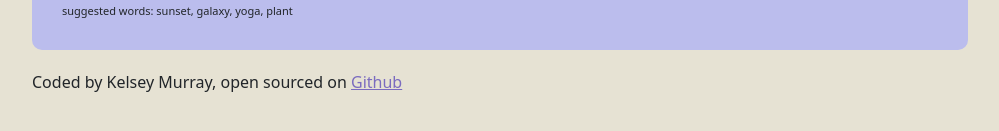
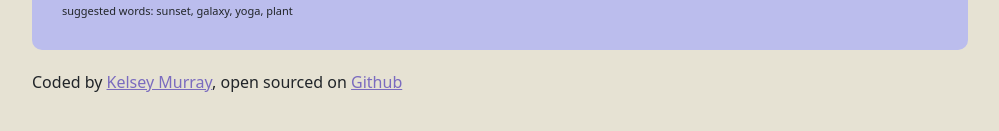
Before and after one commit to artistkelz/dictionary-app, a React (Create React App) app: page / in a window 1280 px wide. Shown: the part 403-534 px from the top of the page, without its empty margins (140-1139 px from the left). Built offline with nearby package versions, Linux system fonts and the light colour scheme; no server answers.

Commit message:
Added link to linkedin, updated extra symbols, removed console log

```diff
--- a/src/App.js
+++ b/src/App.js
@@ -14,7 +14,15 @@
           <Dictionary defaultKeyword="sunset" />
         </main>
         <footer>
-          Coded by Kelsey Murray, open sourced on {""}
+          Coded by{" "}
+          <a
+            href="https://www.linkedin.com/in/kelseymurray07/"
+            target="_blank"
+            rel="noreferrer"
+          >
+            Kelsey Murray
+          </a>
+          , open sourced on {""}
           <a
             href="https://github.com/artistkelz/dictionary-app"
             target="_blank"
--- a/src/Meaning.js
+++ b/src/Meaning.js
@@ -5,7 +5,7 @@
 export default function Meaning(props) {
   return (
     <div className="Meaning">
-      <h3>{props.meaning.partOfSpeech}</h3>;
+      <h3>{props.meaning.partOfSpeech}</h3>
       {props.meaning.definitions.map(function (definition, index) {
         return (
           <div key={index}>
--- a/src/Results.js
+++ b/src/Results.js
@@ -4,7 +4,6 @@
 import Phonetic from "./Phonetic";
 
 export default function Results(props) {
-  console.log(props.data);
   if (props.data) {
     return (
       <div className="Results">
```
